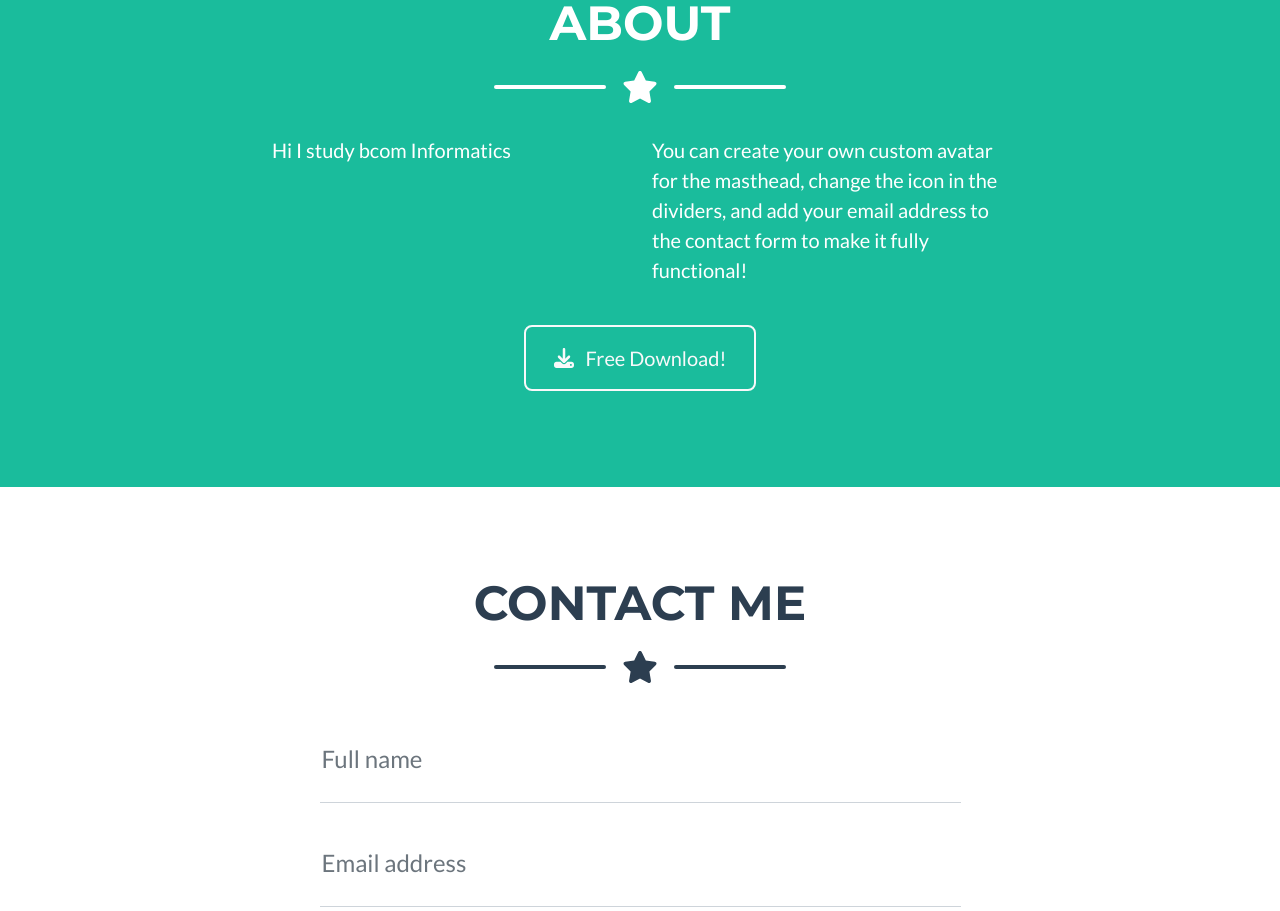
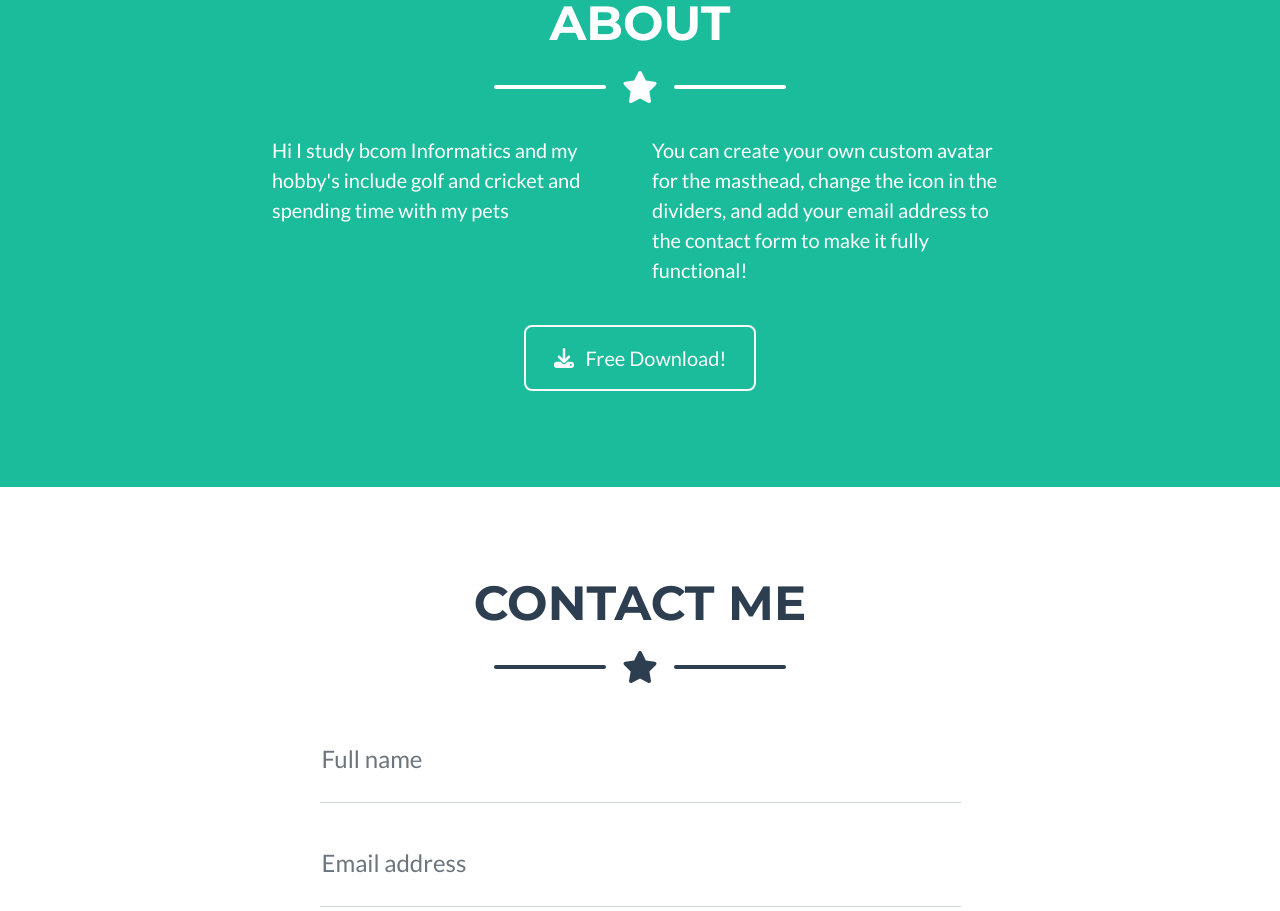
Before and after one commit to u21454982/u21454982.github.io, a plain HTML site: page index.html in a window 1280 px wide. Shown: the part 1069-1980 px from the top of the page. Drawn offline with nearby package versions, Linux system fonts and the light colour scheme.

Commit message:
Update index.html
I changed the about me section to fill in more about myself

```diff
--- a/index.html
+++ b/index.html
@@ -134,7 +134,7 @@
                 </div>
                 <!-- About Section Content-->
                 <div class="row">
-                    <div class="col-lg-4 ms-auto"><p class="lead">Hi I study bcom Informatics </p></div>
+                    <div class="col-lg-4 ms-auto"><p class="lead">Hi I study bcom Informatics and my hobby's include golf and cricket and spending time with my pets</p></div>
                     <div class="col-lg-4 me-auto"><p class="lead">You can create your own custom avatar for the masthead, change the icon in the dividers, and add your email address to the contact form to make it fully functional!</p></div>
                 </div>
                 <!-- About Section Button-->
```
